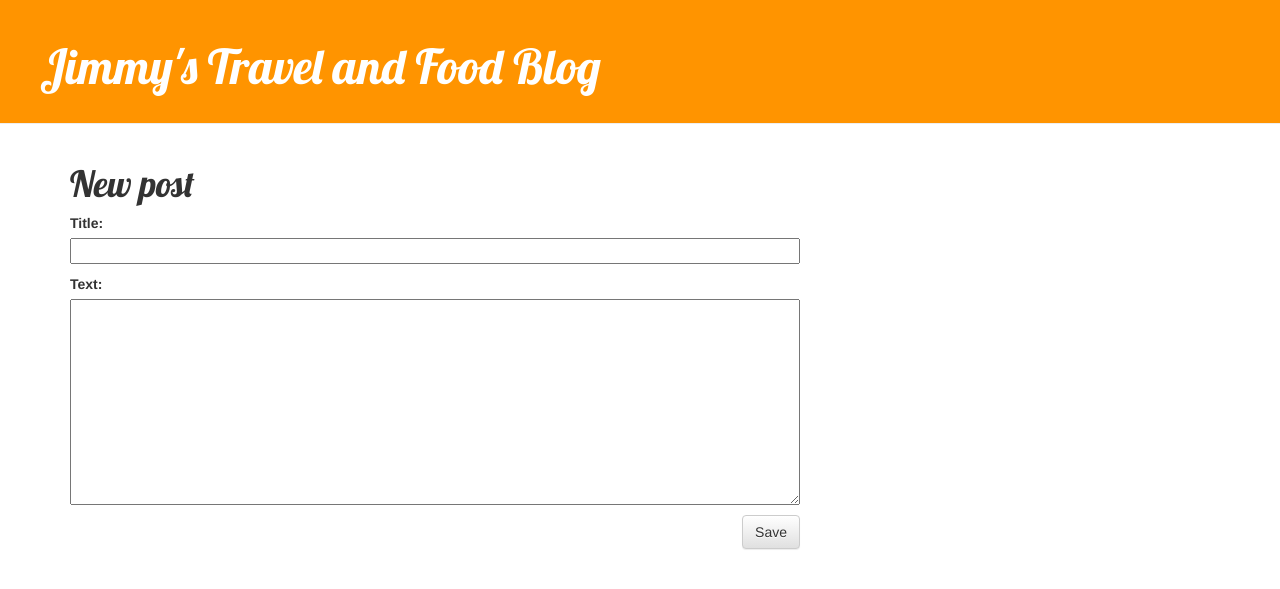
After one commit to dra2gon3/my-first-blog, a Django app: page /post/new/ in a window 1280 px wide. The commit adds this page. Shown: the top 589 px of the page. Run offline with Django 3.2, Linux system fonts and the light colour scheme; some libraries are stand-ins or nearby versions.

Commit message:
Added views to create/edit blog posts inside the site.

```diff
--- /dev/null
+++ b/blog/forms.py
@@ -0,0 +1,7 @@
+from django import forms
+from .models import Post
+
+class PostForm(forms.ModelForm):
+	class Meta:
+		model = Post
+		fields = ('title', 'text',)
--- a/blog/static/css/blog.css
+++ b/blog/static/css/blog.css
@@ -1,47 +1,44 @@
-h1 a{
-	color: #FCA205;
-	font-family: 'Lobster';
-}
-.page-header{
+.page-header {
     background-color: #ff9400;
     margin-top: 0;
     padding: 20px 20px 20px 40px;
 }
-.page_header h1, .page-header h1 a, .page-header h1 a:visited, .page-header h1 a:active{
+
+.page-header h1, .page-header h1 a, .page-header h1 a:visited, .page-header h1 a:active {
     color: #ffffff;
     font-size: 36pt;
     text-decoration: none;
 }
 
-.content{
+.content {
     margin-left: 40px;
+
 }
-h1, h2, h3, h4{
+
+h1, h2, h3, h4 {
     font-family: 'Lobster', cursive;
 }
-.date{
-	float: right;
-	color: #828282;
-}
-.save{
-	float:right;
-}
-.post{
+.save {
     float: right;
 }
 
-.post-form textarea. .post-form input{
+.post-form textarea, .post-form input {
     width: 100%;
 }
-.top-menu, .top-menu:hover, .top-menu:visited{
+.top-menu, .top-menu:hover, .top-menu:visited {
     color: #ffffff;
     float: right;
     font-size: 26pt;
     margin-right: 20px;
 }
-.post{
-	margin-bottom: 50px;
+
+.post {
+    margin-bottom: 70px;
+	border-style: solid;
+	border-color: black;
+	width: 300px;
+	padding: 10px;
 }
-.post h1 a, .post h1 a:visited{
+.post h1 a, .post h1 a:visited {
     color: #000000;
 }
--- a/blog/templates/blog/base.html
+++ b/blog/templates/blog/base.html
@@ -1,4 +1,5 @@
 {% load staticfiles %}
+
 <html>
 <head>
 	<title>Jimmy's Travel and Food Blog</title>
@@ -9,15 +10,17 @@
 </head>
 <body>
     <div class="page-header">
+		{% if user.is_authenticated %}
+			<a href="{% url 'post_new' %}" class="top-menu"><span class="glyphicon glyphicon-plus"></span></a>
+		{% endif %}
         <h1><a href="/">Jimmy's Travel and Food Blog</a></h1>
     </div>
     <div class="content container">
-        <div class="row">
             <div class="col-md-8">
             {% block content %}
             {% endblock %}
             </div>
-        </div>
     </div>
+
 </body>
 </html>
--- /dev/null
+++ b/blog/templates/blog/post_edit.html
@@ -0,0 +1,9 @@
+{% extends 'blog/base.html' %}
+
+{% block content %}
+	<h1>New post</h1>
+	<form method="POST" class="post-form">{% csrf_token %}
+		{{ form.as_p }}
+		<button type="submit" class="save btn btn-default">Save</button>
+	</form>
+{% endblock %}
--- a/blog/urls.py
+++ b/blog/urls.py
@@ -4,4 +4,6 @@ from . import views
 urlpatterns = [
 		url(r'^$', views.post_list, name='post_list'),
 		url(r'^post/(?P<pk>[0-9]+)/$', views.post_detail, name='post_detail'),
+		url(r'^post/new/$', views.post_new, name='post_new'),
+		url(r'^post/(?P<pk>[0-9]+)/edit/$', views.post_edit, name='post_edit'),
 ]
--- a/blog/views.py
+++ b/blog/views.py
@@ -1,6 +1,7 @@
 from django.shortcuts import render, get_object_or_404
 from django.utils import timezone
 from .models import Post
+from .forms import PostForm
 
 def post_list(request):
     posts = Post.objects.filter(published_date__lte=timezone.now()).order_by('published_date')
@@ -9,3 +10,30 @@ def post_list(request):
 def post_detail(request, pk):
 	post = get_object_or_404(Post, pk = pk)
 	return render(request, 'blog/post_detail.html', {'post':post})
+
+def post_new(request):
+	if request.method == "POST":
+		form = PostForm(request.POST)
+		if form.is_valid():
+			post = form.save(commit=False)
+			post.author = request.user
+			post.published_date = timezone.now()
+			post.save()
+			return redirect('blog.views.post_detail', pk = post.pk)
+	else:
+		form = PostForm()
+	return render(request, 'blog/post_edit.html', {'form':form})
+
+def post_edit(request, pk):
+	post = get_object_or_404(Post, pk = pk)
+	if request.method == "POST":
+		form = PostForm(request.POST, instance = post)
+		if form.is_valid():
+			post = form.save(commit = False)
+			post.author = request.user
+			post.published_date = timezone.now()
+			post.save()
+			return redirect('blogs.views.post_detail', pk = post.pk )
+	else:
+		form = PostForm(instance = post)
+	return render(request, 'blog/post_edit.html', {'form': form})
```
Also changed, not shown: blog/templates/blog/post_detail.html (+4 -3 lines), blog/templates/blog/post_list.html (+4 -17 lines). Lines whose indentation alone changed are shown as unchanged.
